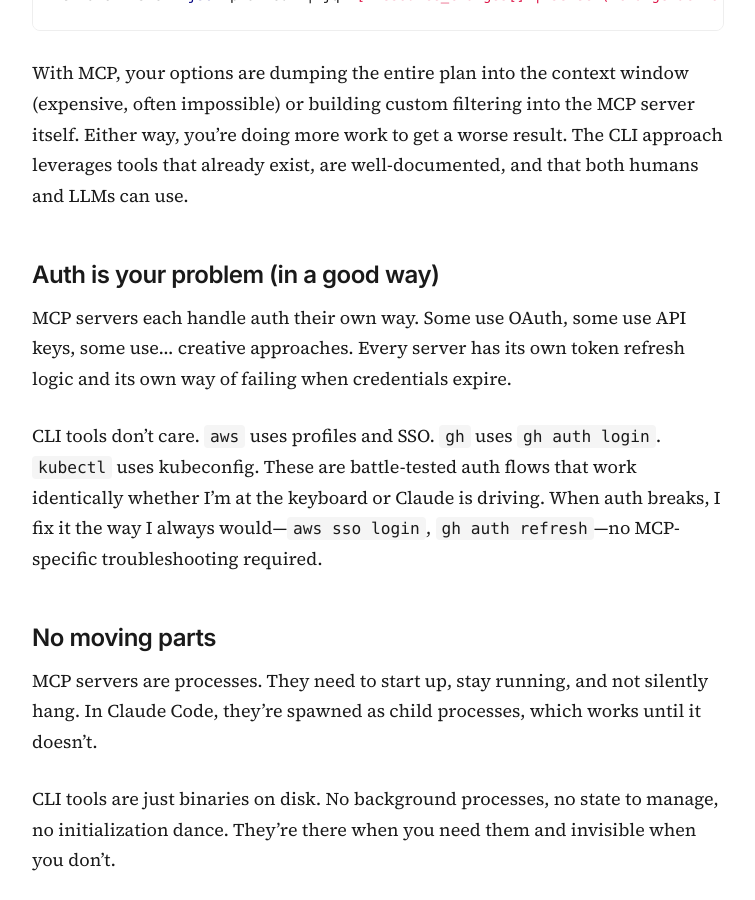
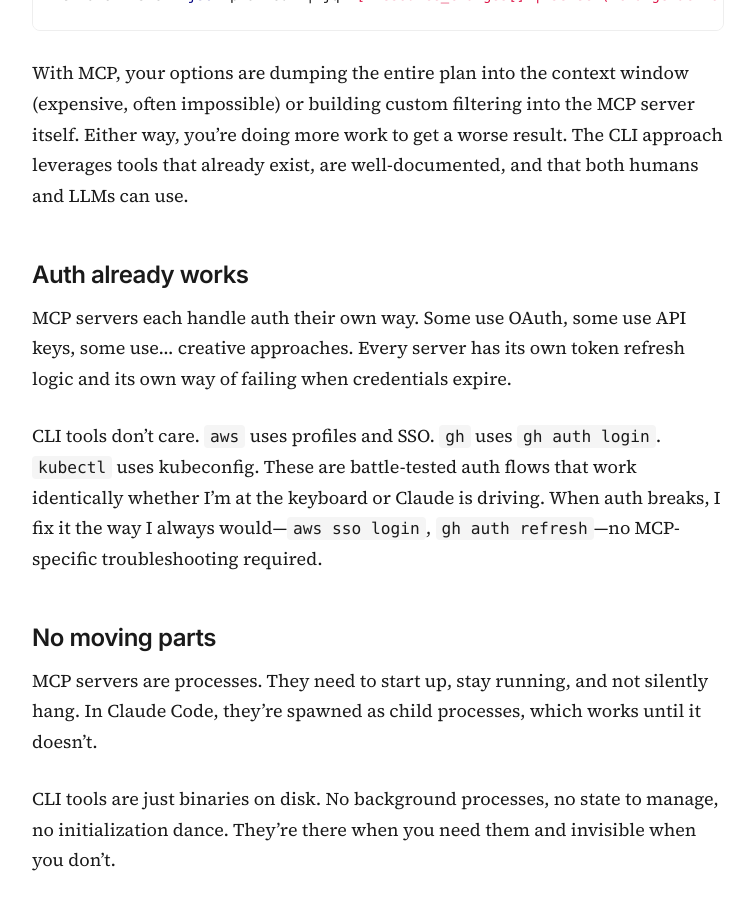
Before and after one commit to ejholmes/ejholmes.github.io, a Jekyll site: the page built from _posts/2026-02-28-mcp-is-dead-long-live-the-cli.md, in a window 1280 px wide and 900 px high, scrolled down 1661 px. Shown: the whole window, without its empty margins (262-1017 px from the left). Built offline with Jekyll 4.4.1, drawn with Linux system fonts in a browser that asks for light colours.

Commit message:
Rename auth section header

```diff
--- a/_posts/2026-02-28-mcp-is-dead-long-live-the-cli.md
+++ b/_posts/2026-02-28-mcp-is-dead-long-live-the-cli.md
@@ -35,7 +35,7 @@ terraform show -json plan.out | jq '[.resource_changes[] | select(.change.action
 
 With MCP, your options are dumping the entire plan into the context window (expensive, often impossible) or building custom filtering into the MCP server itself. Either way, you're doing more work to get a worse result. The CLI approach leverages tools that already exist, are well-documented, and that both humans and LLMs can use.
 
-## Auth is your problem (in a good way)
+## Auth already works
 
 MCP servers each handle auth their own way. Some use OAuth, some use API keys, some use... creative approaches. Every server has its own token refresh logic and its own way of failing when credentials expire.
 
```
